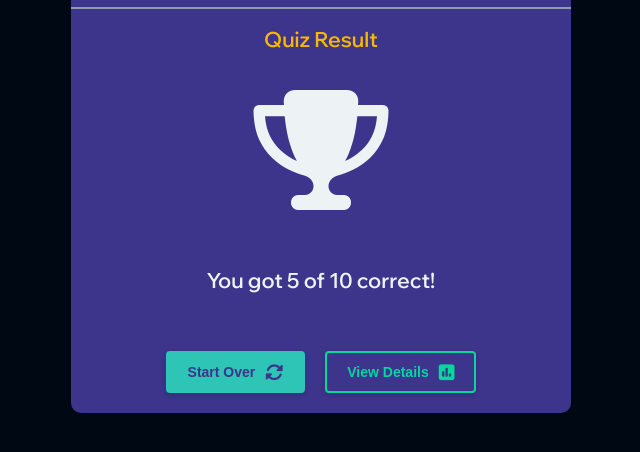
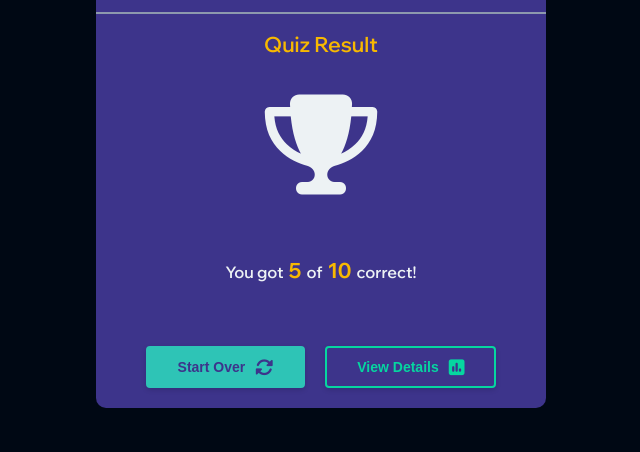
Before and after one commit to Mahyarnafisi/Quiz-app-Project, a website: page index.html in a window 1280 px wide. Shown: the part 254-706 px from the top of the page, without its empty margins (319-959 px from the left). Drawn offline with Linux system fonts and the light colour scheme.

Commit message:
style result__score, added <b></b>

```diff
--- a/index.html
+++ b/index.html
@@ -62,7 +62,7 @@
             <div class="result__trophy">
               <i class="fa-solid fa-trophy"></i>
             </div>
-            <h3 class="result__score">You got 5 of 10 correct!</h3>
+            <h3 class="result__score">You got <b>5</b> of <b>10</b> correct!</h3>
             <div class="result__footer">
               <button class="btn">Start Over <i class="fa-solid fa-rotate"></i></button>
               <button class="btn">View Details <i class="fa-solid fa-square-poll-vertical"></i></button>
--- a/sass/main.scss
+++ b/sass/main.scss
@@ -46,7 +46,7 @@ button {
   justify-content: center;
   border: none;
   outline: none;
-  padding: 1rem 2rem;
+  padding: 1rem 3rem;
   border-radius: 0.4rem;
   background-color: var(--color-secondary-3);
   font-size: 1.4rem;
@@ -104,8 +104,8 @@ p {
 // !--------------------------------------------//
 
 .app {
-  width: 75%;
-  max-width: 50rem;
+  width: 70%;
+  max-width: 45rem;
   height: min-content;
   background-color: var(--color-secondary-3);
   border-radius: 1rem;
@@ -264,7 +264,7 @@ p {
       justify-content: center;
       margin: 4rem 0;
       i {
-        font-size: 12rem;
+        font-size: 10rem;
         color: var(--color-white);
       }
     }
@@ -272,6 +272,15 @@ p {
     .result__score {
       color: var(--color-white);
       margin: 2rem 0;
+      font-size: 1.6rem;
+      display: flex;
+      align-items: baseline;
+      justify-content: center;
+      b {
+        font-size: 2.1rem;
+        color: var(--color-secondary-2);
+        padding: 0.5rem;
+      }
     }
     .result__footer {
       // border-top: 2px solid var(--color-gray);
```
Also changed, not shown: css/style.css, 1 other file.
